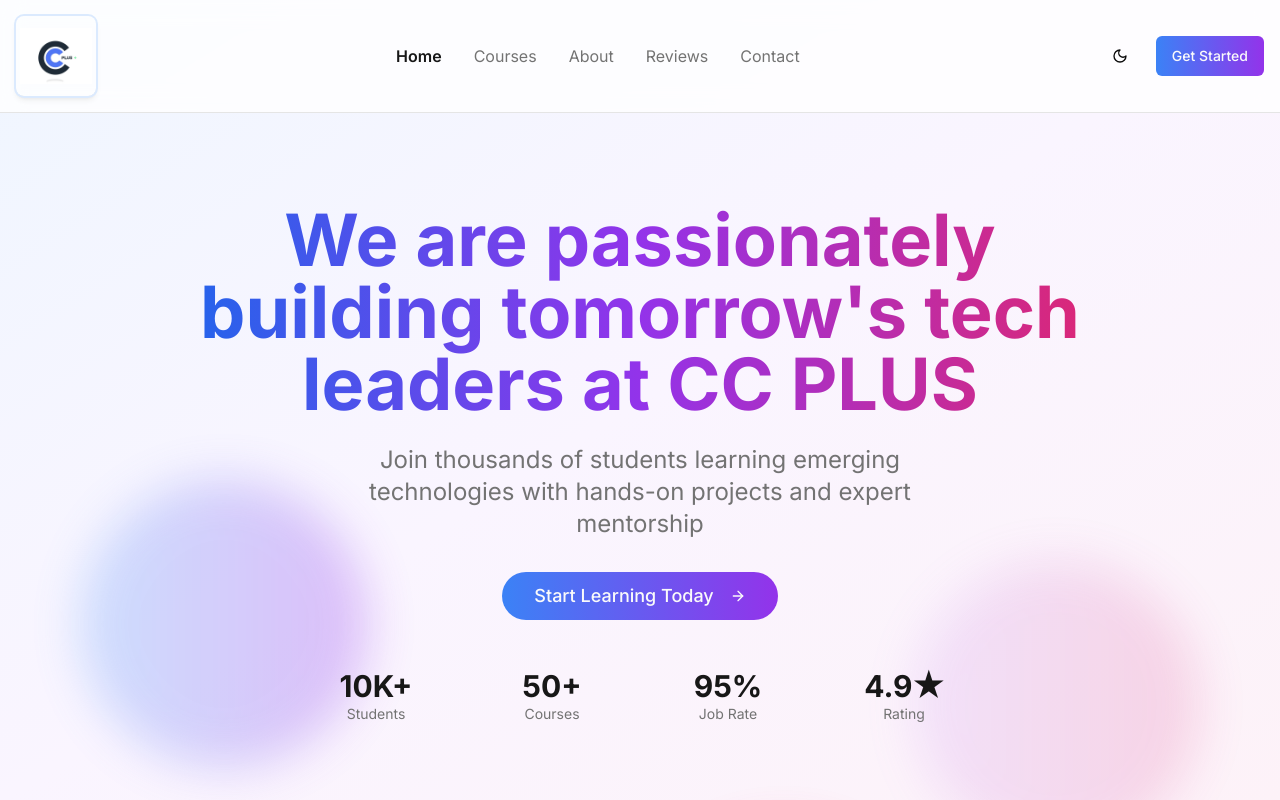
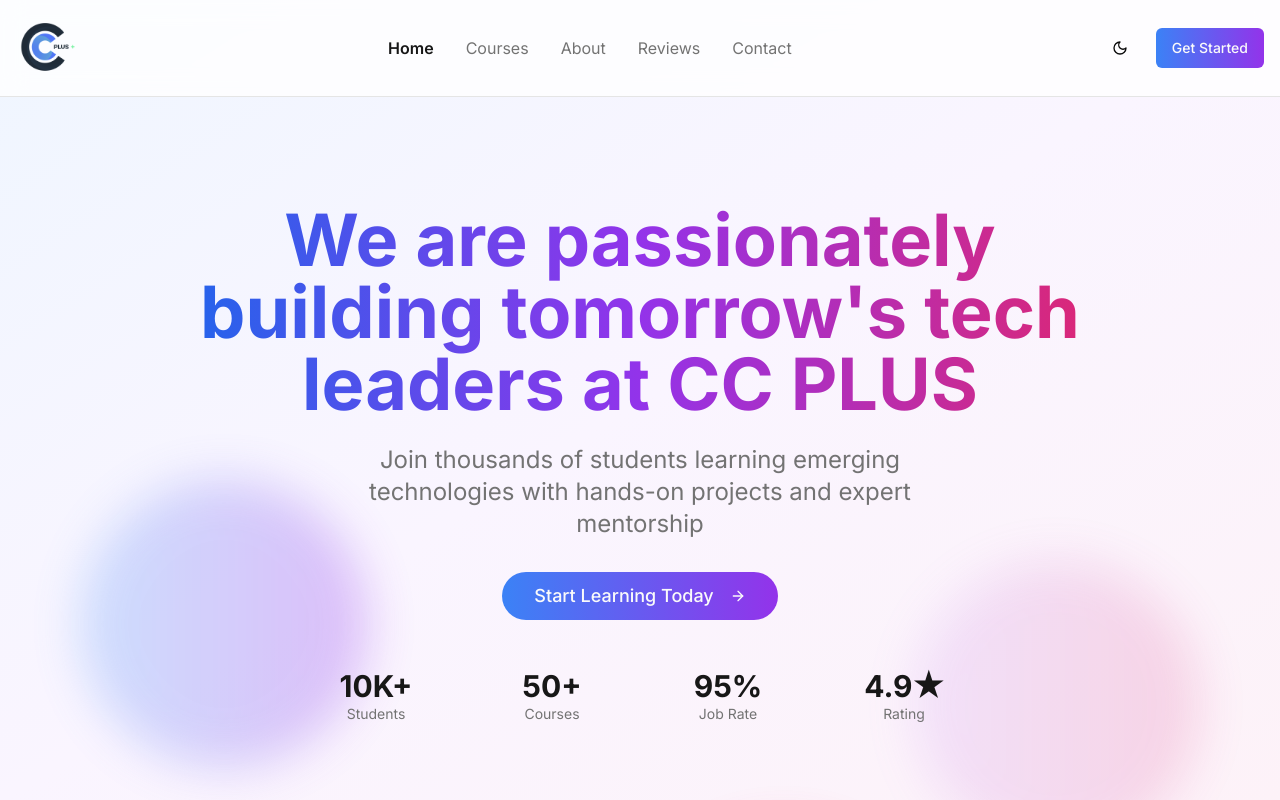
Before and after one commit to Ikoyi1st/Cplus-Academy, a Next.js app: page / in a window 1280 px wide. Shown: the top 800 px of the page. Built offline with nearby package versions, Linux system fonts and the light colour scheme.

Commit message:
navbar logo

```diff
--- a/components/navbar.tsx
+++ b/components/navbar.tsx
@@ -43,12 +43,12 @@ export function Navbar() {
         <div className="flex items-center justify-between">
           <motion.div className="flex items-center space-x-2" whileHover={{ scale: 1.05 }}>
             <Link href="/" className="flex items-center space-x-2">
-              <div className="w-20 h-20 relative rounded-lg shadow-md ring-2 ring-blue-100 dark:ring-blue-900/20 p-1">
+              <div className="w-16 h-16 relative  dark:ring-blue-900/20 p-1">
                 {mounted && (
                   <>
                     {/* Light theme logo */}
                     <img
-                      src="/college-logo.jpg"
+                      src="/computerplus-logo.png"
                       alt="Computer College Plus Logo"
                       className={`w-full h-full object-contain transition-opacity duration-200 ${
                         theme === 'dark' ? 'opacity-0' : 'opacity-100'
@@ -56,7 +56,7 @@ export function Navbar() {
                     />
                     {/* Dark theme logo */}
                     <img
-                      src="/college-logo2.jpg"
+                      src="/computerplus-logo.png"
                       alt="Computer College Plus Logo"
                       className={`w-full h-full object-contain absolute inset-0 transition-opacity duration-200 ${
                         theme === 'dark' ? 'opacity-100' : 'opacity-0'
```
